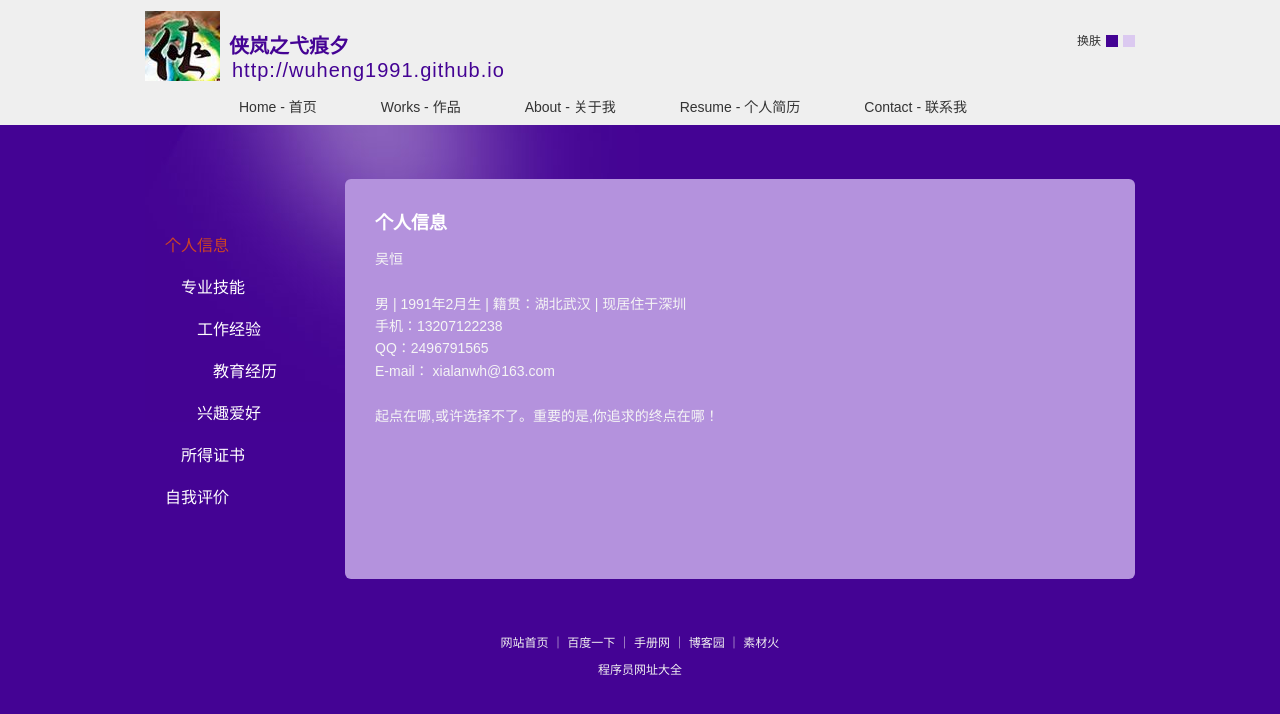
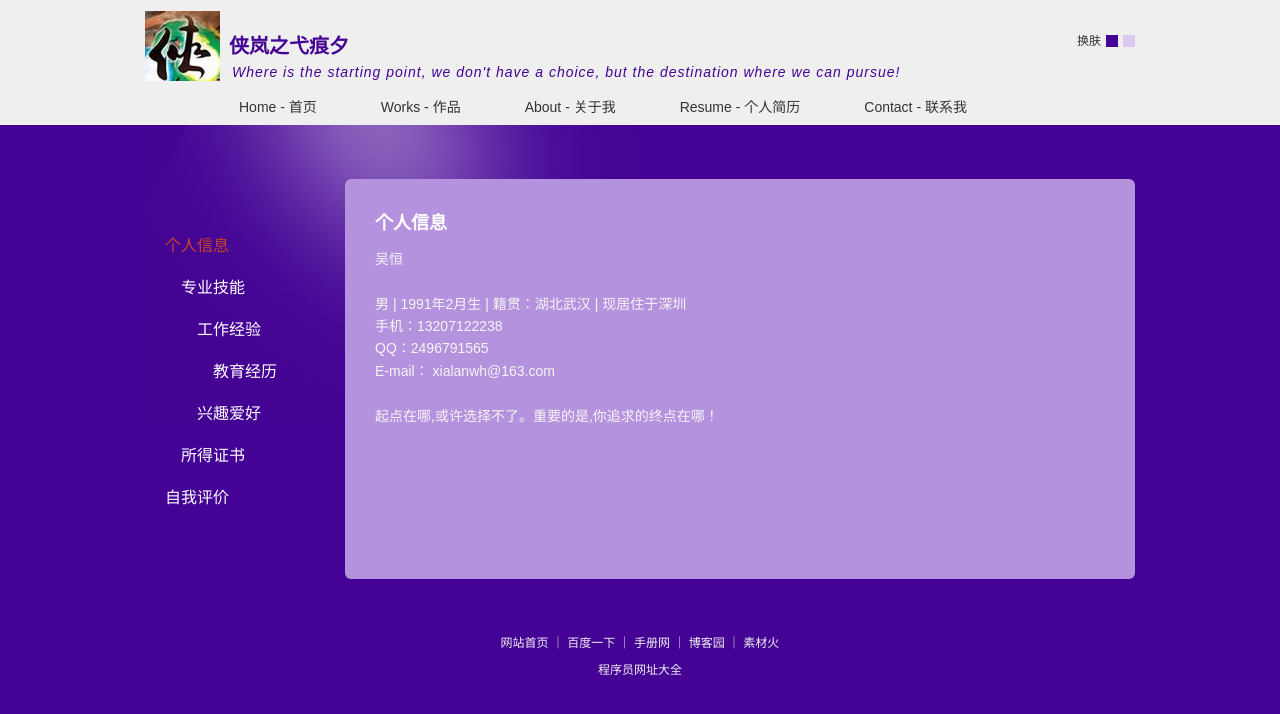
Before and after one commit to wuheng1991/wuheng1991.github.io, a plain HTML site: page about.html in a window 1280 px wide. Drawn offline with Linux system fonts and the light colour scheme.

Commit message:
第50次修改 20160407

```diff
--- a/about.html
+++ b/about.html
@@ -18,7 +18,7 @@
 		<a href="http://wuheng1991.github.io/index.html" class="logo"></a>
 		<div class="top_right">
 			<div class="top_name ftbold">
-					<a href="http://wuheng1991.github.io/index.html" class="cPur44 font20">侠岚之弋痕夕<br><span>http://wuheng1991.github.io</span></a>
+					<a href="http://wuheng1991.github.io/index.html" class="cPur44 font20">侠岚之弋痕夕<br><span style="font-style:italic;font-size:14px;">Where is the starting point, we don't have a choice, but the destination where we can pursue! </span></a>
 				<span class="skin fr font12"><strong>换肤</strong><b class="purC1"></b><b class="purC2"></b></span>
 			</div>
 			<div class="top_nav_bar">
```
Also changed, not shown: contact.html (+1 -1 lines), index.html (+1 -1 lines), resume.html (+1 -1 lines), travel.html (+1 -1 lines), work.html (+1 -1 lines).
